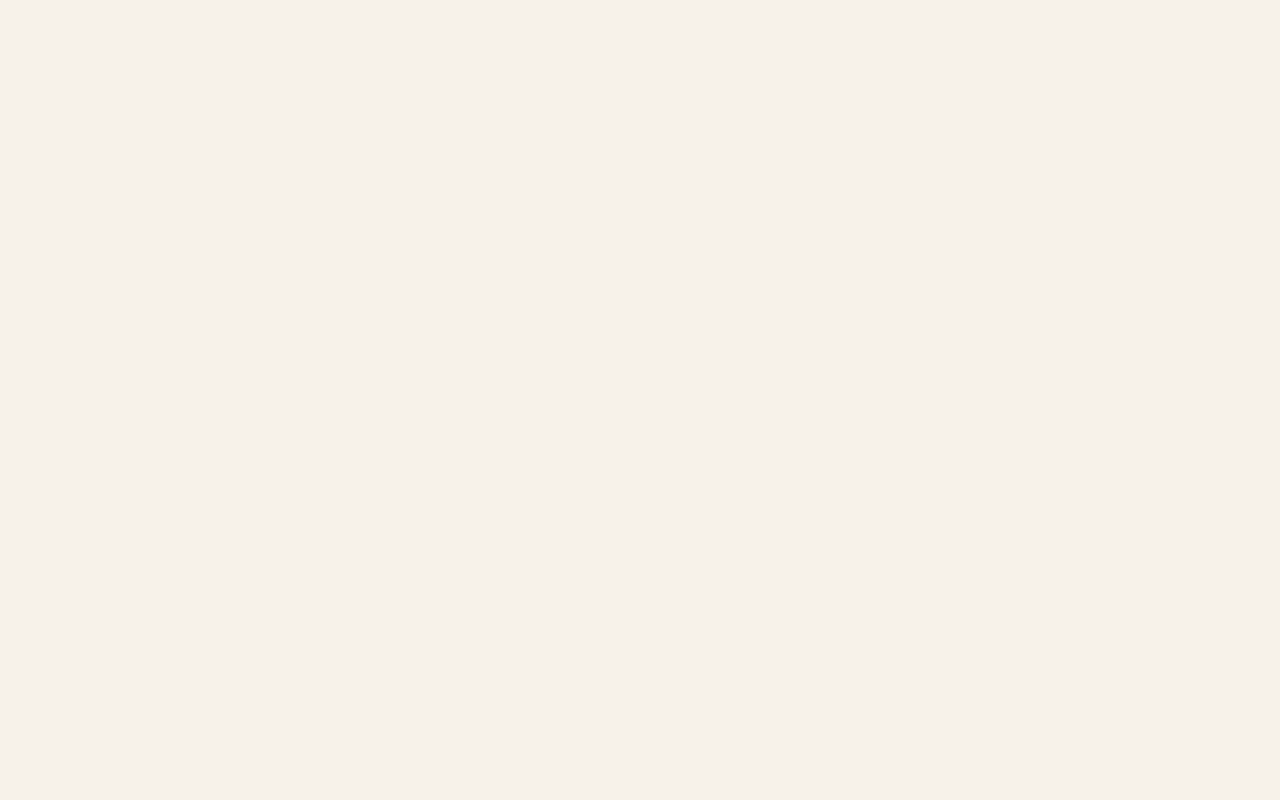
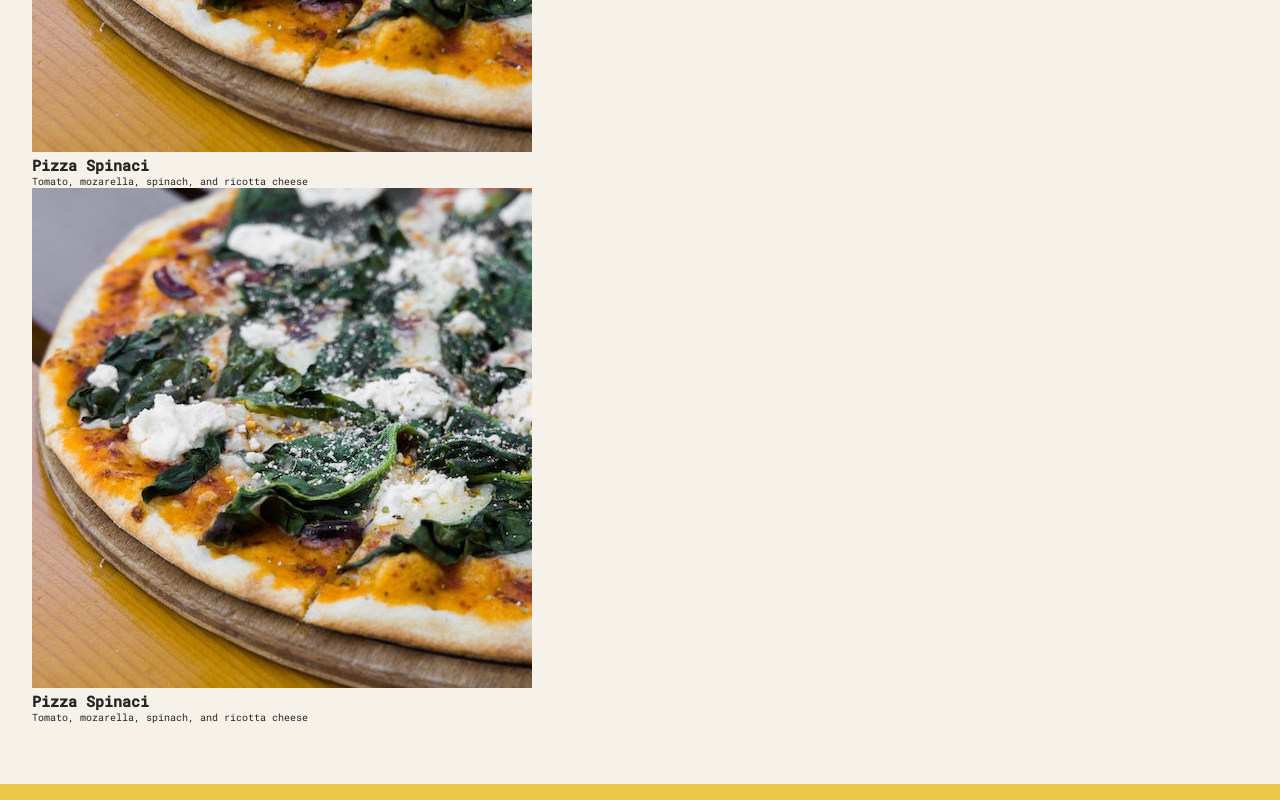
Before and after one commit to Scientific-Research/pizza-menu, a React (Vite) app: page / in a window 1280 px wide. Shown: the part 955-1755 px from the top of the page. Before the commit the page ends 800 px from the top, so only its background shows below. Built offline with nearby package versions, Linux system fonts and the light colour scheme.

Commit message:
I reused the Pizza component as Pizza function in such a way that I just copied and pasted it.

```diff
--- a/src/main.tsx
+++ b/src/main.tsx
@@ -7,5 +7,8 @@ ReactDOM.createRoot(document.getElementById("root") as HTMLElement).render(
   <React.StrictMode>
     <App />
     <Pizza />
+    {/* To reuse the component, it is just enough to copy and paste the compnent Pizza several times! */}
+    <Pizza />
+    <Pizza />
   </React.StrictMode>
 );
```
